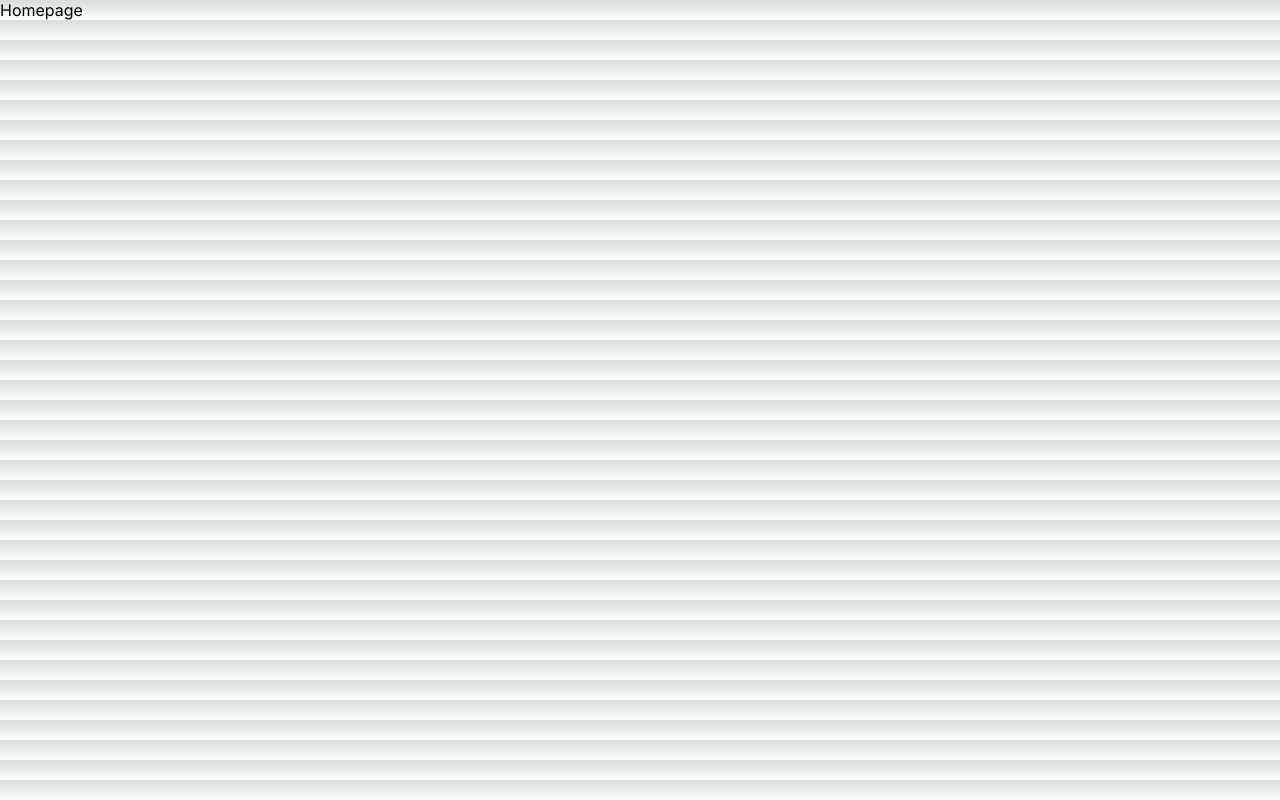
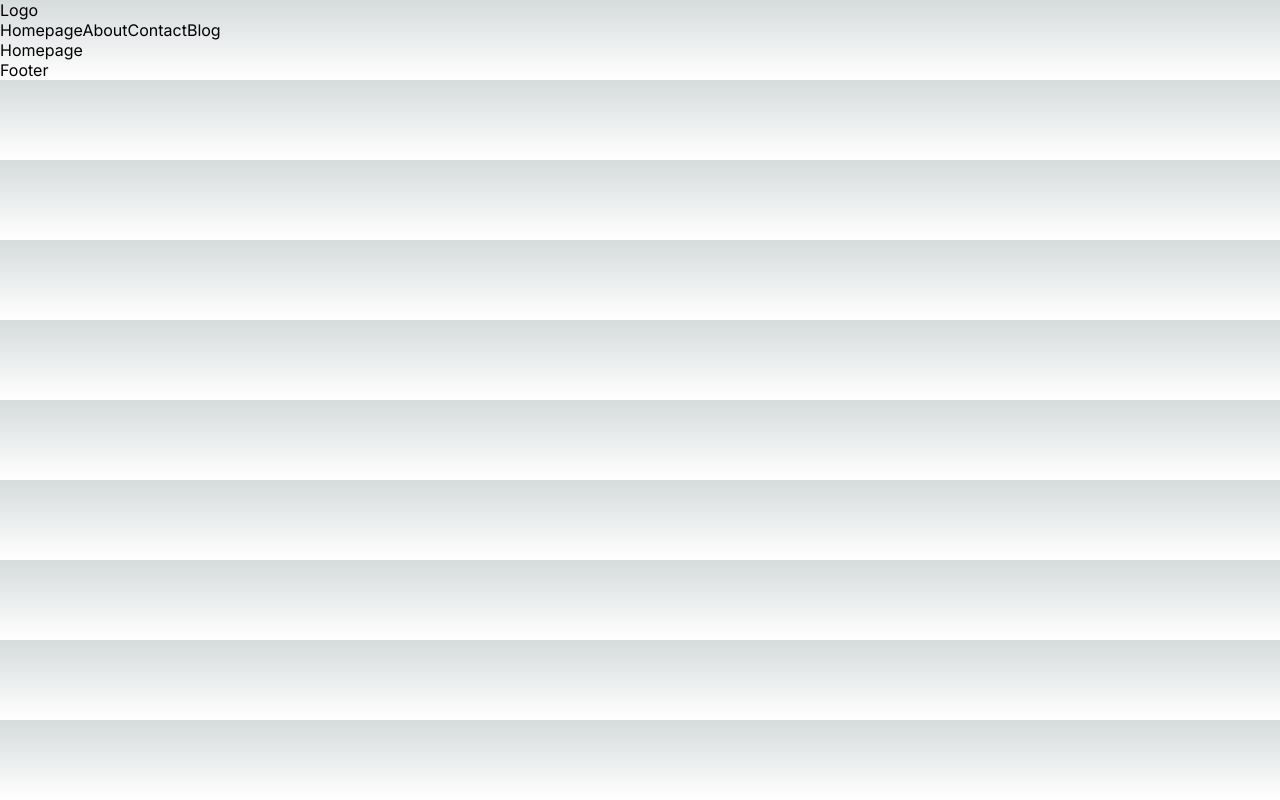
Before and after one commit to lasha-codes/advanced-next.js, a Next.js app: page / in a window 1280 px wide. Built offline with nearby package versions, Linux system fonts and the light colour scheme.

Commit message:
lots of componments

```diff
--- a/src/app/layout.jsx
+++ b/src/app/layout.jsx
@@ -1,17 +1,23 @@
-import { Inter } from "next/font/google";
-import "./globals.css";
+import { Inter } from 'next/font/google'
+import Navbar from '@/components/navbar/Navbar'
+import './globals.css'
+import Footer from '@/components/footer/Footer'
 
-const inter = Inter({ subsets: ["latin"] });
+const inter = Inter({ subsets: ['latin'] })
 
 export const metadata = {
-  title: "Create Next App",
-  description: "Generated by create next app",
-};
+  title: 'Create Next App',
+  description: 'Generated by create next app',
+}
 
 export default function RootLayout({ children }) {
   return (
-    <html lang="en">
-      <body className={inter.className}>{children}</body>
+    <html lang='en'>
+      <body className={inter.className}>
+        <Navbar />
+        {children}
+        <Footer />
+      </body>
     </html>
-  );
+  )
 }
--- /dev/null
+++ b/src/app/loading.jsx
@@ -0,0 +1,5 @@
+const Loading = () => {
+  return <div>Loading</div>
+}
+
+export default Loading
--- /dev/null
+++ b/src/components/footer/Footer.jsx
@@ -0,0 +1,5 @@
+const Footer = () => {
+  return <div>Footer</div>
+}
+
+export default Footer
--- /dev/null
+++ b/src/components/navbar/Navbar.jsx
@@ -0,0 +1,14 @@
+import Links from './links/links'
+
+const Navbar = () => {
+  return (
+    <div>
+      <div>Logo</div>
+      <div>
+        <Links />
+      </div>
+    </div>
+  )
+}
+
+export default Navbar
--- /dev/null
+++ b/src/components/navbar/links/links.jsx
@@ -0,0 +1,24 @@
+import Link from 'next/link'
+
+const Links = () => {
+  const links = [
+    { title: 'Homepage', path: '/' },
+    { title: 'About', path: '/about' },
+    { title: 'Contact', path: '/contact' },
+    { title: 'Blog', path: '/blog' },
+  ]
+
+  return (
+    <div>
+      {links.map((link, idx) => {
+        return (
+          <Link key={idx} href={link.path}>
+            {link.title}
+          </Link>
+        )
+      })}
+    </div>
+  )
+}
+
+export default Links
```
Also changed, not shown: src/app/error.jsx (added, +9 -0 lines).
